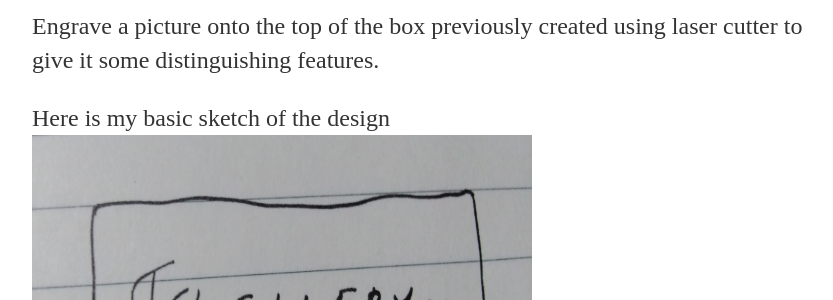
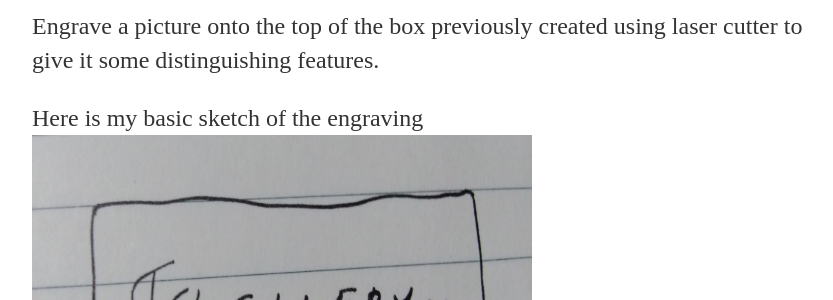
Before and after one commit to Varunversion1/Varunversion1.github.io, a Jekyll site: the page built from _posts/2019-10-14-varun-second-week.md, in a window 1280 px wide and 900 px high, scrolled down 3379 px. Shown: the part 155-455 px from the top of the window, without its empty margins (200-1033 px from the left). Built offline with Jekyll 4.4.1, drawn with Linux system fonts in a browser that asks for light colours.

Commit message:
Update 2019-10-14-varun-second-week.md

```diff
--- a/_posts/2019-10-14-varun-second-week.md
+++ b/_posts/2019-10-14-varun-second-week.md
@@ -30,7 +30,7 @@ Went and took pictures of all the Various Machines i would be working with and t
 >
 >Engrave a picture onto the top of the box previously created using laser cutter to give it some distinguishing features.
 >
->Here is my basic sketch of the design ![](/Images/Week03/BoxEngraving.jpg){:height="360px" width="500px"}
+>Here is my basic sketch of the engraving ![](/Images/Week03/BoxEngraving.jpg){:height="360px" width="500px"}
 >
 >## Mug Printer ##
 >
```
